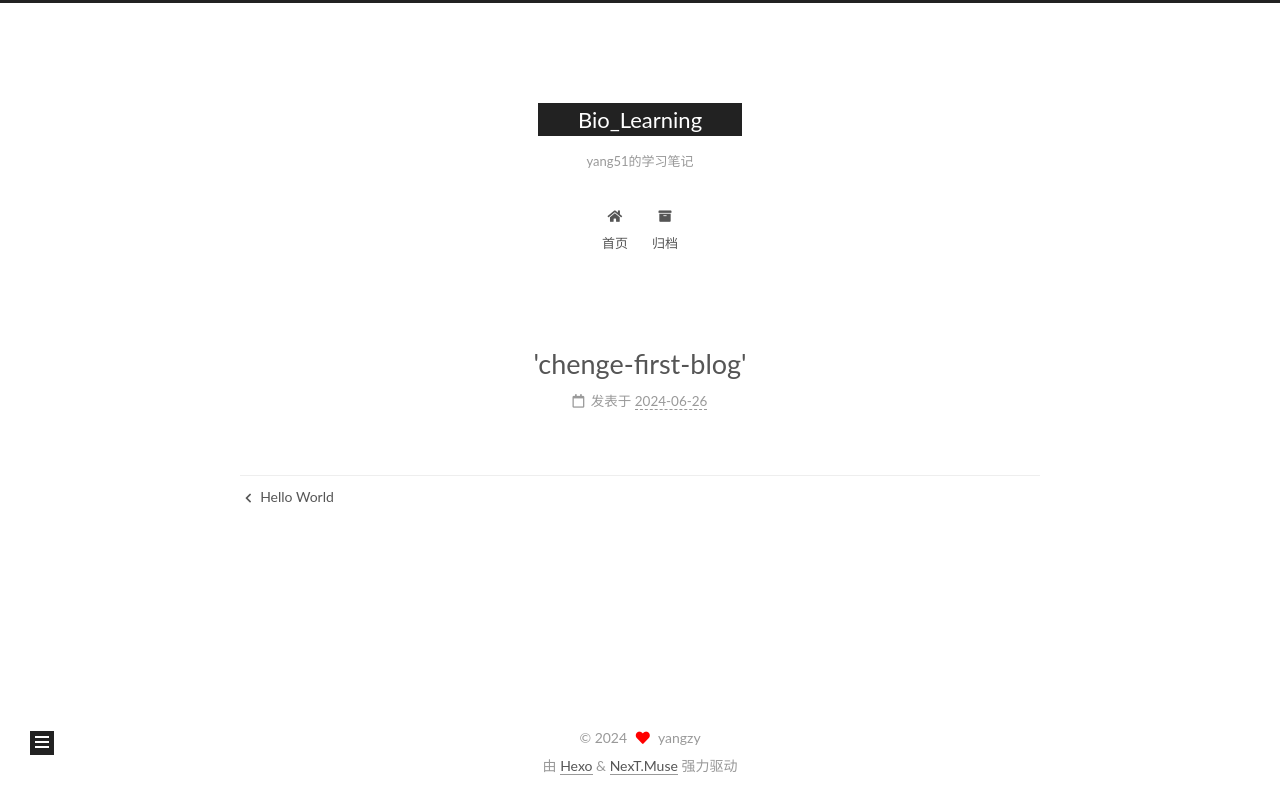
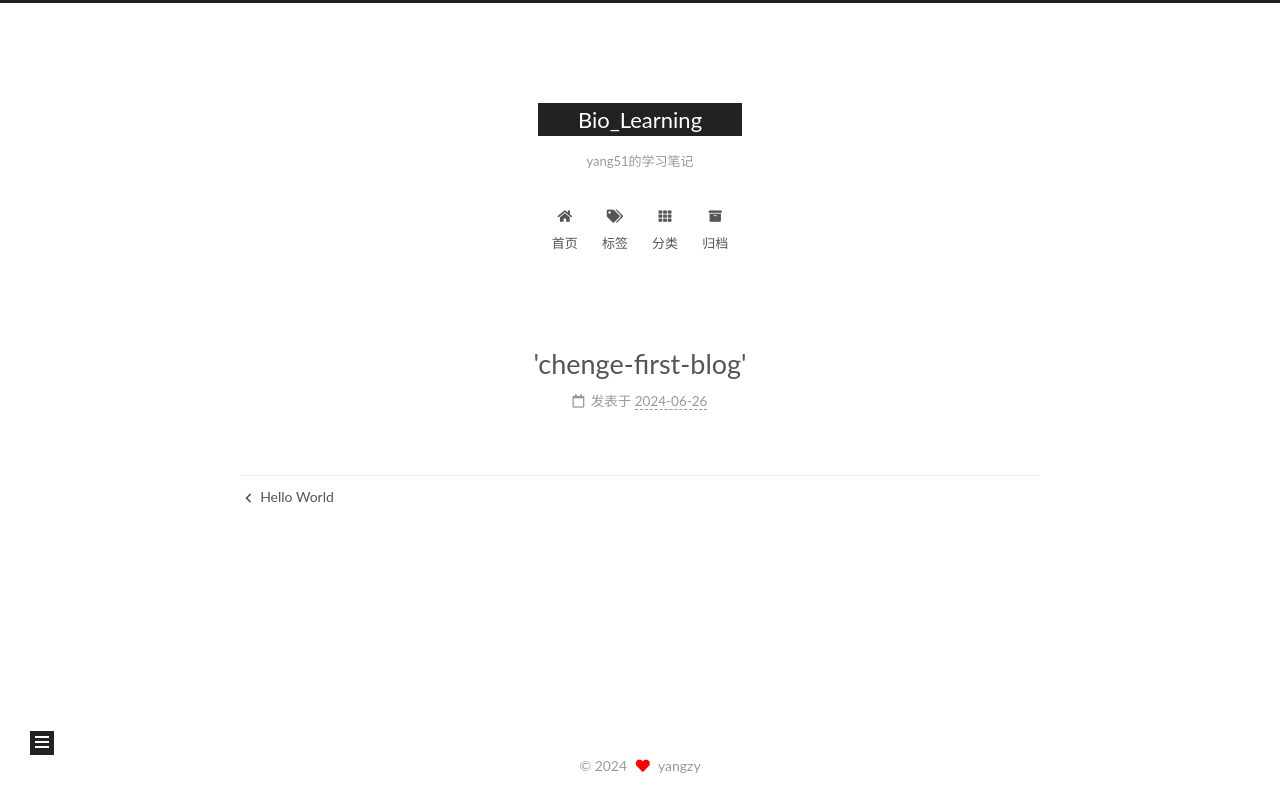
Before and after one commit to yangzy51/yangzy51.github.io, a plain HTML site: page 2024/06/26/chenge-first-blog/index.html in a window 1280 px wide. Drawn offline with Linux system fonts and the light colour scheme.

Commit message:
隐藏网页底部 powered By Hexo / 强力驱动

```diff
--- a/2024/06/26/chenge-first-blog/index.html
+++ b/2024/06/26/chenge-first-blog/index.html
@@ -114,6 +114,16 @@
         <li class="menu-item menu-item-home">
 
     <a href="/" rel="section"><i class="fa fa-home fa-fw"></i>首页</a>
+
+  </li>
+        <li class="menu-item menu-item-tags">
+
+    <a href="/tags/" rel="section"><i class="fa fa-tags fa-fw"></i>标签</a>
+
+  </li>
+        <li class="menu-item menu-item-categories">
+
+    <a href="/categories/" rel="section"><i class="fa fa-th fa-fw"></i>分类</a>
 
   </li>
         <li class="menu-item menu-item-archives">
@@ -310,8 +320,11 @@
   </span>
   <span class="author" itemprop="copyrightHolder">yangzy</span>
 </div>
+
+<!--
   <div class="powered-by">由 <a href="https://hexo.io/" class="theme-link" rel="noopener" target="_blank">Hexo</a> & <a href="https://muse.theme-next.org/" class="theme-link" rel="noopener" target="_blank">NexT.Muse</a> 强力驱动
   </div>
+-->
 
 
 
```
Also changed, not shown: 2024/06/26/hello-world/index.html (+13 -0 lines), archives/2024/06/index.html (+13 -0 lines), archives/2024/index.html (+13 -0 lines), archives/index.html (+13 -0 lines), index.html (+13 -0 lines).
